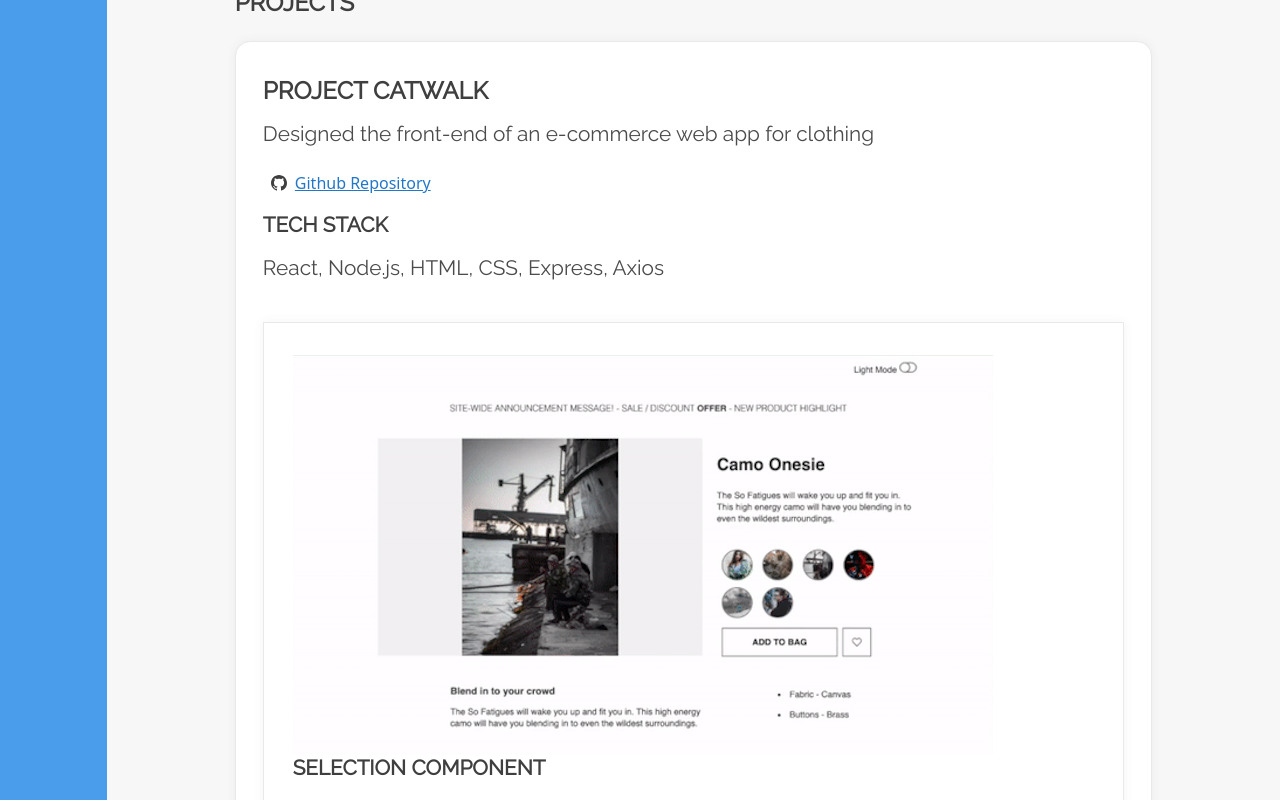
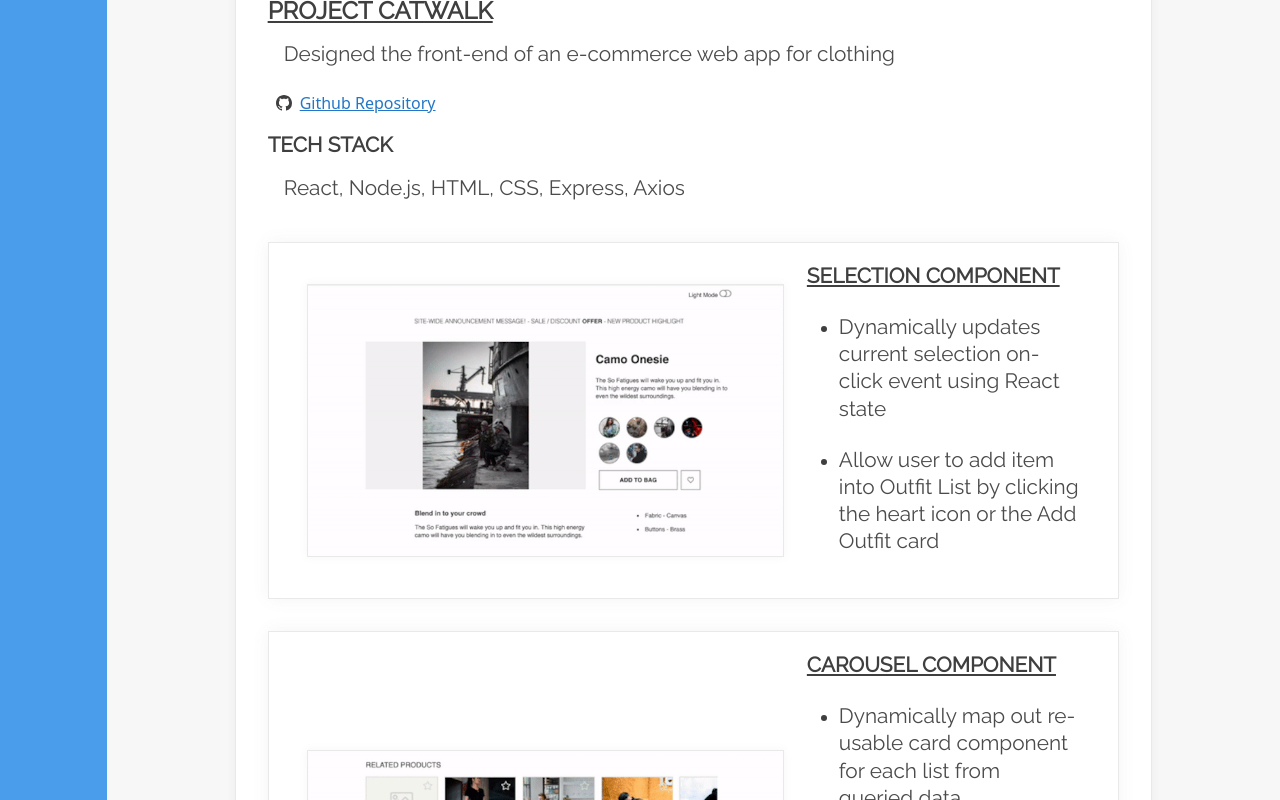
Before and after one commit to chiaolinghong3d/Projects, a React (Create React App) app: page / in a window 1280 px wide. Shown: the part 1340-2140 px from the top of the page. Built offline with nearby package versions, Linux system fonts and the light colour scheme.

Commit message:
Updated project item sytling and used bootstrap row and col for responsiveness.

```diff
--- a/public/styles.css
+++ b/public/styles.css
@@ -7,6 +7,7 @@
   --blue: #4A9DEB;
   --dark-blue: #2377C6;
   --light-gray: #F7F7F7;
+  --border-gray: #e9e9e9;
   --gray: #5E5E5E;
   --mid-gray: #4b4b4b;
   --dark-gray: #3F3F3F;
@@ -40,9 +41,9 @@ body {
 }
 
 .content-item-border {
-  padding: 2.2rem 1.7rem 2.2rem 1.7rem;
+  padding: 1rem 2rem 1rem 2rem;
   background: var(--white);
-  border: 1px solid #e9e9e9;
+  border: 1px solid var(--border-gray);
   box-shadow: 0px 0px 10px #69696913;
   border-radius: 15px;
 }
@@ -70,6 +71,8 @@ p {
 @media (min-width: 300px) {
   h1 {font-size: 1.5rem;} /*1rem = 16px*/
   h2 {font-size: 1.3rem;}
+  h3 {font-size: 1.2rem;}
+  p {font-size: 1rem;}
   .content-item-container {padding: 3rem 3rem 3rem 3rem;}
 }
 
@@ -78,6 +81,7 @@ p {
   h1 {font-size: 1.5rem;} /*1rem = 16px*/
   h2 {font-size: 1.3rem;}
   h3 {font-size: 1.2rem;}
+  p {font-size: 1rem;}
   .content-item-container {padding: 3rem 3rem 3rem 3rem;}
 }
 
@@ -86,6 +90,7 @@ p {
   h1 {font-size: 1.8rem;} /*1rem = 16px*/
   h2 {font-size: 1.5rem;}
   h3 {font-size: 1.3rem;}
+  p {font-size: 1.1rem;}
   .content-item-container {padding: 3rem 5rem 3rem 5rem;}
 }
 
@@ -161,18 +166,23 @@ a {
 
 /*//// Projects ////*/
 
+.project-item {
+  border-bottom: 2px solid var(--border-gray);
+}
+
 .project-item img {
-  border: none;
-  box-shadow: none;
+  height: 100%;
+  border: 1px solid var(--border-gray);
+  box-shadow: 0 0 .5rem #7e7e7e13;
 }
 
 .project-item-border {
   margin-top: 2rem;
   margin-bottom: 2rem;
-  padding: 2rem 1.8rem 2rem 1.8rem;
+  padding: 1.2rem 1rem 1.2rem 1rem;
   background: var(--white);
-  border: 1px solid #e9e9e9;
-  box-shadow: 0px 0px 10px #69696913;
+  border: 1px solid var(--border-gray);
+  box-shadow: 0 0 1rem #69696913;
 }
 
 /*//// Buttons ////*/
@@ -191,7 +201,6 @@ a {
 .space-evenly {
   display: flex;
   justify-content: space-evenly;
-  flex-wrap: nowrap;
 }
 
 /*//// Project Links ////*/
--- a/src/components/ProjectItem.jsx
+++ b/src/components/ProjectItem.jsx
@@ -10,21 +10,22 @@ function ProjectItem({
   components,
 }) {
   return (
-    <div className='project-item'>
-      <h2 className='text-uppercase'>{name}</h2>
-      <p>{description}</p>
+    <div className='project-item py-3'>
+      <h2 className='text-uppercase text-decoration-underline'>{name}</h2>
+      <p className='px-3'>{description}</p>
       <ProjectLinks github={github_url} site={site_url} />
       <h3 className='text-uppercase pt-3'>Tech Stack</h3>
-      <p>{techstack}</p>
+      <p className='px-3'>{techstack}</p>
       {components.map((component) => {
         return (
-          <div className='project-item-border'>
+          <div className='project-item-border row space-evenly align-items-center gx-0'>
             <img
               src={component.image_url}
               alt={`demo of ${component.name}`}
-              className='img-fluid'
+              className='img-fluid col-lg-7 px-0'
             />
-            <h3 className='text-uppercase pb-3'>{component.name}</h3>
+            <div className="project-bullet-points col-lg-4">
+              <h3 className='text-uppercase text-decoration-underline pb-3'>{component.name}</h3>
               <ul>
                 {component.bullet_points.map((bp) => {
                   return (
@@ -35,6 +36,7 @@ function ProjectItem({
                 })}
               </ul>
             </div>
+          </div>
         );
       })}
     </div>
--- a/src/components/Projects.jsx
+++ b/src/components/Projects.jsx
@@ -7,7 +7,7 @@ function Projects() {
     <div className='content-item-container project-item' id='projects'>
       <h2 className='text-uppercase pb-3'>projects</h2>
       <div className='content-item-border'>
-        {projectItems.map(({ name, description, techstack, components, github_url, site_url }) => (
+        {projectItems.map(({ name, description, techstack, components, github_url, site_url }) =>
           <ProjectItem
             name={name}
             description={description}
@@ -16,7 +16,7 @@ function Projects() {
             github_url={github_url}
             site_url={site_url}
           />
-        ))}
+        )}
       </div>
     </div>
   );
```
Lines whose indentation alone changed are shown as unchanged.
